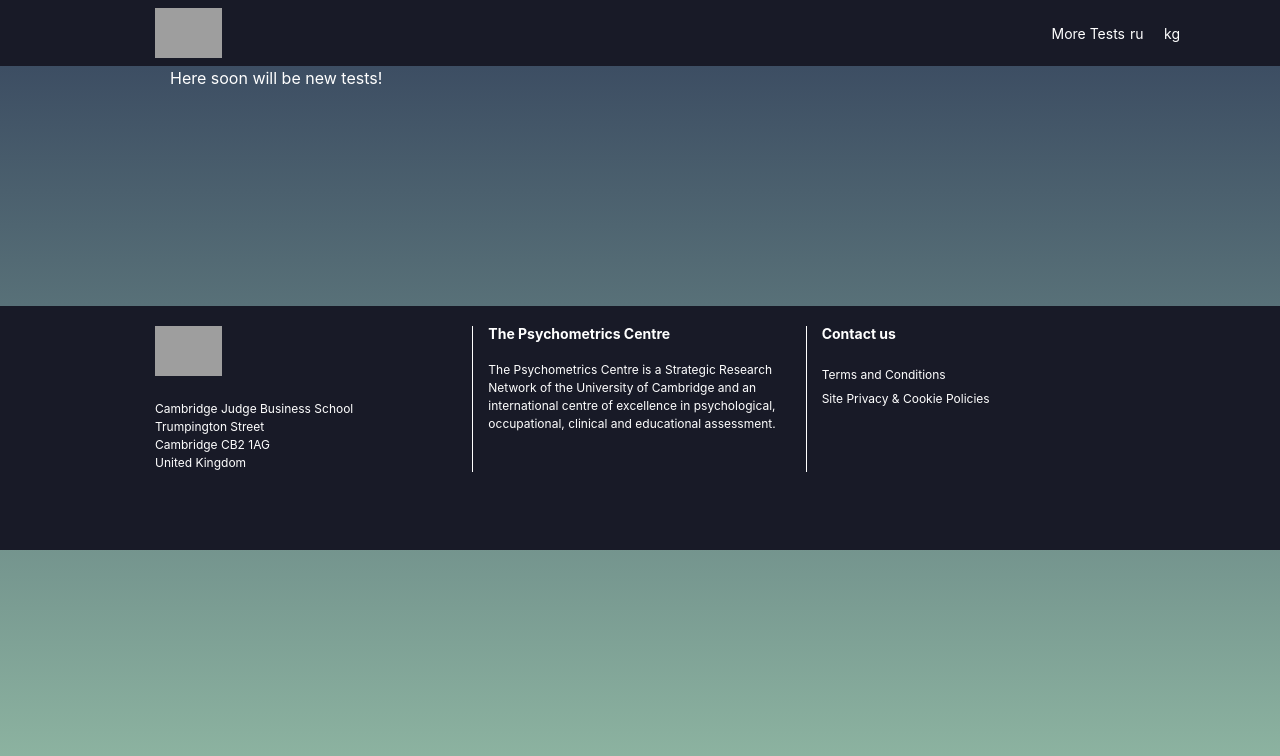
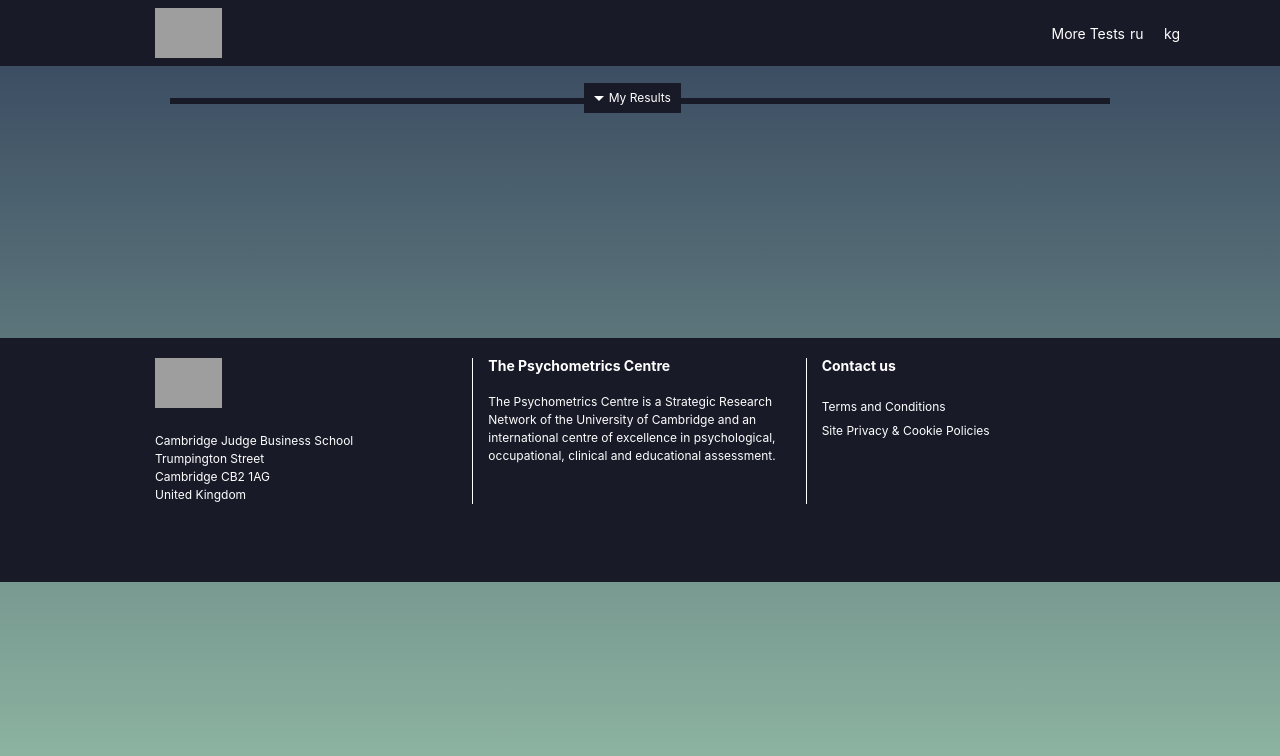
Before and after one commit to Sckmdg/phycho, an Angular app: page /tests in a window 1280 px wide. Shown: the top 756 px of the page. Built offline with nearby package versions, Linux system fonts and the light colour scheme; grey boxes are pictures that could not be loaded.

Commit message:
add my results

```diff
--- a/src/app/components/test-list/test-list.component.html
+++ b/src/app/components/test-list/test-list.component.html
@@ -1,3 +1,16 @@
 <div class="container-fluid item-container new-page">
-  <p class="test-title">Here soon will be new tests!</p>
+  <div
+    [ngClass]="{
+      'results':true,
+      'results--folded': !isToggle
+    }"
+  >
+
+    <div class="results-toggle" (click)="toggleResults()">
+      <div *ngIf="isToggle" class="arrow arrow--up"></div>
+      <div *ngIf="!isToggle" class="arrow arrow--down"></div>
+      My Results
+    </div>
+
+  </div>
 </div>
--- /dev/null
+++ b/src/app/components/test-list/test-list.component.scss
@@ -0,0 +1,49 @@
+.results {
+  border: 3px solid #181a27;
+  padding-top: 1em;
+  padding-bottom: 2em;
+  margin-top: 2em;
+  margin-bottom: 2em;
+  position: relative;
+  width: 100%;
+  -webkit-transition: all .1s linear;
+
+  &--folded {
+    padding-top: 0;
+    padding-bottom: 0;
+    min-height: 3px;
+  }
+}
+
+.results-toggle {
+  user-select: none;
+  cursor: pointer;
+  display: inline-block;
+  background-color: #181a27;
+  position: absolute;
+  top: -18px;
+  left: 49%;
+  text-align: center;
+  line-height: 30px;
+  font-size: 12px;
+  margin-left: -47px;
+  padding: 0 10px;
+  display: flex;
+  align-items: center;
+}
+
+.arrow {
+  width: 0px;
+  height: 0px;
+  margin-right: 5px;
+  border-left: 5px solid transparent;
+  border-right: 5px solid transparent;
+
+  &--up {
+    border-bottom: 5px solid white;
+  }
+
+  &--down {
+    border-top: 5px solid white;
+  }
+}
--- a/src/app/components/test-list/test-list.component.ts
+++ b/src/app/components/test-list/test-list.component.ts
@@ -1,15 +1,14 @@
-import { Component, OnInit } from '@angular/core';
+import { Component } from '@angular/core';
 
 @Component({
   selector: 'app-test-list',
   templateUrl: './test-list.component.html',
-  styleUrls: ['./test-list.component.css']
+  styleUrls: ['./test-list.component.scss']
 })
-export class TestListComponent implements OnInit {
-
+export class TestListComponent {
+  isToggle = false;
   constructor() { }
-
-  ngOnInit() {
+  toggleResults(): void {
+    this.isToggle = !this.isToggle;
   }
-
 }
--- a/src/app/components/test-paper/test-paper.component.html
+++ b/src/app/components/test-paper/test-paper.component.html
@@ -45,3 +45,5 @@
   </div>
 
 </div>
+
+<app-test-list></app-test-list>
```
Also changed, not shown: src/app/components/test-list/test-list.component.css (deleted).
